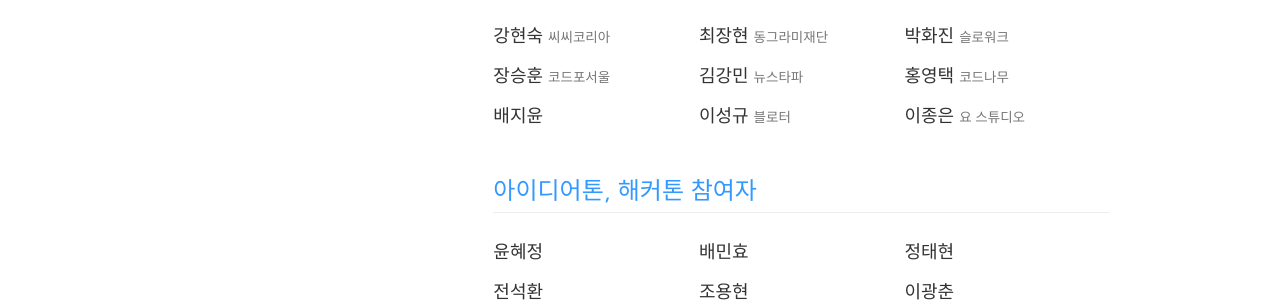
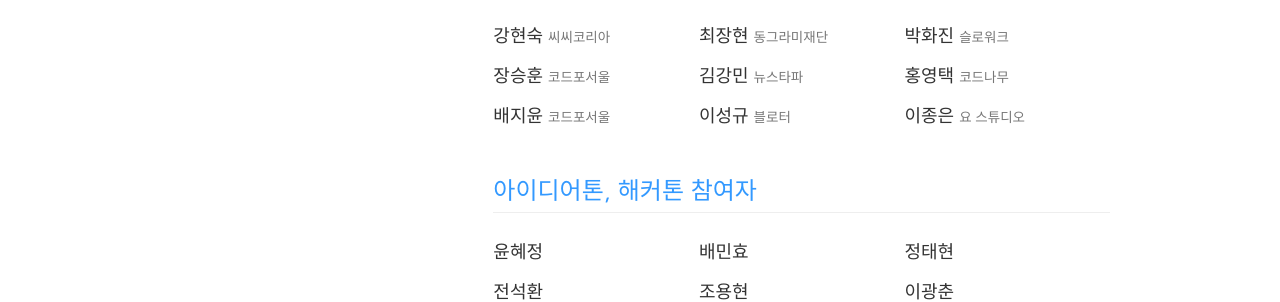
Before and after one commit to codenamu/2015-transparency, a Jekyll site: the page built from about.html, in a window 1280 px wide. Shown: the part 933-1235 px from the top of the page. Built offline with Jekyll 4.4.1, drawn with Linux system fonts in a browser that asks for light colours; nearby versions of some CDN libraries; Markdown is read by kramdown in place of the engine named in the settings.

Commit message:
음 소속

```diff
--- a/_data/people.yml
+++ b/_data/people.yml
@@ -7,7 +7,7 @@
   - 장승훈: 코드포서울
   - 김강민: 뉴스타파
   - 홍영택: 코드나무
-  - 배지윤:
+  - 배지윤: 코드포서울
   - 이성규: 블로터
   - 이종은: 요 스튜디오
 
```
